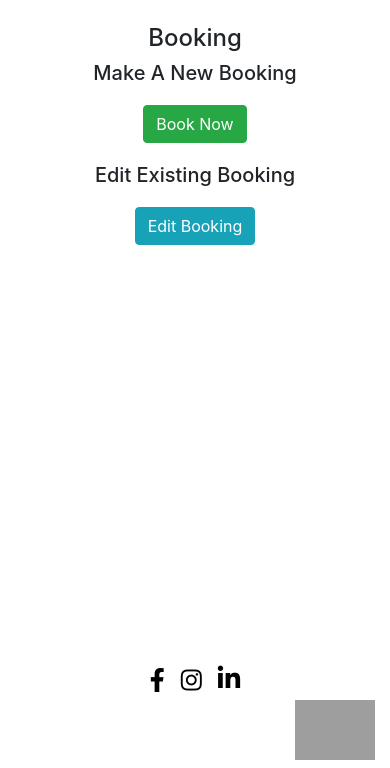
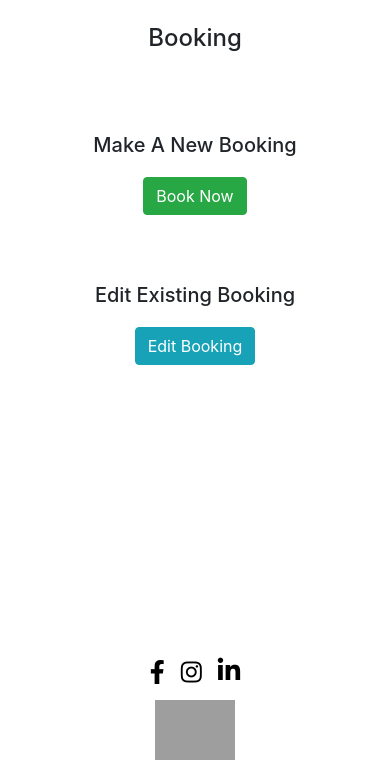
Before and after one commit to Code-Institute-Submissions/JamieT966-project-portfolio-4_SepResub, a Django app: page /booking/ in a window 390 px wide. Shown: the part 76-844 px from the top of the page. Run offline with Django 3.2, Linux system fonts and the light colour scheme; grey boxes are pictures that could not be loaded.

Commit message:
made changes so when footer logo is shown on small screens it goes central

```diff
--- a/templates/base.html
+++ b/templates/base.html
@@ -69,7 +69,12 @@
                         <i class="fab fa-linkedin-in p-2"> </i>
                     </a>
                 </div>
-                <div class="col-sm-4 col-12 d-flex justify-content-end">
+                <div class="col-sm-4 col-12 d-none d-sm-flex justify-content-end footer-logo">
+                    <a href="{% url 'home' %}">
+                        <img class="float-start modern-logo" src="https://res.cloudinary.com/du0modwwh/image/upload/v1657222106/logo-60_yhpaay.png" alt="Modern Landscapes Logo">
+                    </a>
+                </div>
+                <div class="col-sm-4 col-12 d-flex d-sm-none justify-content-center pt-2 footer-logo">
                     <a href="{% url 'home' %}">
                         <img class="float-start modern-logo" src="https://res.cloudinary.com/du0modwwh/image/upload/v1657222106/logo-60_yhpaay.png" alt="Modern Landscapes Logo">
                     </a>
--- a/templates/booking.html
+++ b/templates/booking.html
@@ -7,13 +7,13 @@
     </div>
 </div>
 
-<div class="container-fluid">
+<div class="container-fluid pt-5">
     <div class="row align-items-center justify-content-center text-center">
-            <div class="col-md-4 col-12 booking-btns">
+            <div class="col-md-4 col-12 booking-btn-box m-4">
                 <h5>Make A New Booking</h5>
                 <button type="button" class="btn btn-success book-btn d-flex justify-content-center">Book Now</button>
             </div>
-            <div class="col-md-4 col-12 booking-btns">
+            <div class="col-md-4 col-12 m-4">
                 <h5>Edit Existing Booking</h5>
                 <button type="button" class="btn btn-info book-btn d-flex justify-content-center">Edit Booking</button>
             </div>
```
